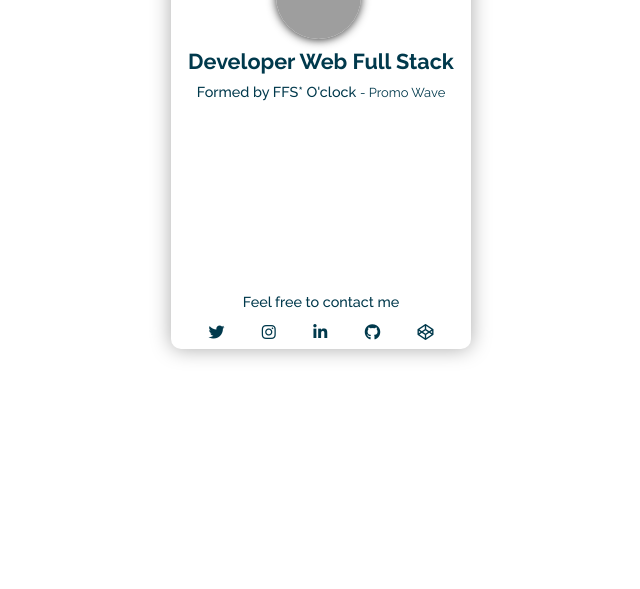
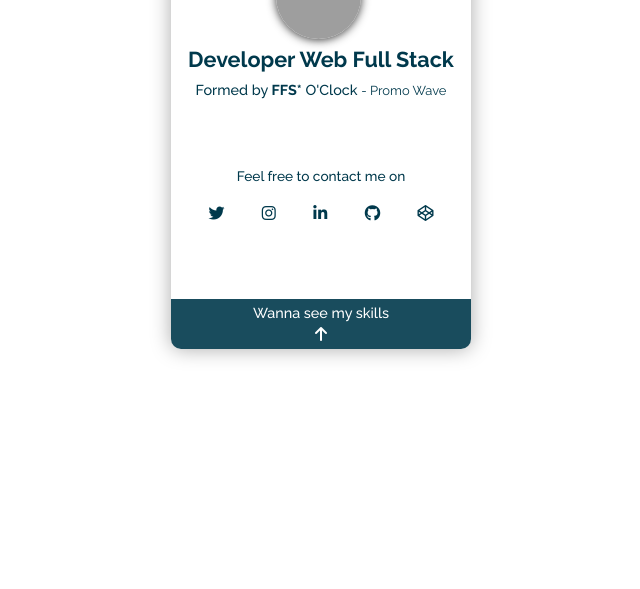
Before and after one commit to MkDs17/Card, a PHP site: page / in a window 1280 px wide. Shown: the part 139-728 px from the top of the page, without its empty margins (319-959 px from the left). Run offline with PHP 8.4, Linux system fonts and the light colour scheme; some libraries are stand-ins or nearby versions; grey boxes are pictures that could not be loaded.

Commit message:
page 1ere ok, bug sur hover div skills, a retravailler

```diff
--- a/app.js
+++ b/app.js
@@ -1,9 +1,16 @@
 var app = {
 
     card: document.getElementById('card'),
+    ffs: document.getElementById('FFS'),
+    popover :document.getElementById('popover'),
+
 
     getShadow: function() {
         app.card.classList.toggle('shadow');
+    },
+
+    handlePopover() {
+        app.popover.classList.toggle('popover-hidden');
     },
 
 
@@ -11,6 +18,9 @@ var app = {
         console.log("coucou");
         app.card.addEventListener('mouseover', app.getShadow);
         app.card.addEventListener('mouseout', app.getShadow);
+
+        app.ffs.addEventListener('mouseover', app.handlePopover);
+        app.ffs.addEventListener('mouseout', app.handlePopover);
     }
 }
 app.init();
--- a/index.php
+++ b/index.php
@@ -12,24 +12,40 @@
 
         <div class="middle-part">
             <h4>Developer Web Full Stack</h4>
-            <p>Formed by FFS* O'clock <span class="mini-title">- Promo Wave</span></p>
+
+            <div  class="formed">
+
+                <p>Formed by <span id="FFS" class="FFS">FFS*</span> <a href="https://www.oclock.io">O'Clock</a> <span class="mini-title">- Promo Wave</span>
+                </p>
+                <p id="popover" class="popover popover-hidden">Famous and French School</p>
+
+            </div>
+            <a href=""></a>
+
+            <div class="social">
+                <p>Feel free to contact me on</p>
+            </div>
+
+            <div class="social-icons">
+                <a class="twitter" href="https://twitter.com/mkdesign14"><i class="fab fa-twitter"></i></a>
+                <a class="instagram" href="https://www.instagram.com/mkds14/"><i class="fab fa-instagram"></i></a>
+                <a class="linkedin" href="https://www.linkedin.com/in/mickael-rassicot-1348a4b2/"><i class="fab fa-linkedin-in"></i></a>
+                <a class="github" href="https://github.com/MkDs17"><i class="fab fa-github"></i></a>
+                <a class="codepen" href="https://twitter.com/mkdesign14"><i class="fab fa-codepen"></i></a>
+            </div>
         </div>
 
         <div class="low-part">
+            <p>Wanna see my skills</p><i class="fas fa-arrow-up"></i>
 
-            <div>
-            <p>Feel free to contact me</p>
-            </div>
 
-            <div class="social">
-            <div class="twitter"><i class="fab fa-twitter"></i></div>
-            <div class="instagram"><i class="fab fa-instagram"></i></div>
-            <div class="linkedin"><i class="fab fa-linkedin-in"></i></div>
-            <div class="github"><i class="fab fa-github"></i></div>
-            <div class="codepen"><i class="fab fa-codepen"></i></div>
+            <div class="skills">
+                <div class="skills-contenu"></div>
             </div>
 
         </div>
+
+
 
     </div>
 
--- a/style.css
+++ b/style.css
@@ -21,6 +21,10 @@ p {
     color: #00394C;
     font-weight: 500;
 }
+a {
+    color: inherit;
+    text-decoration: inherit;
+}
 
 .card {
     display: flex;
@@ -40,7 +44,7 @@ p {
     width: 300px;
     height: 100px;
     position: relative;
-    background-image: linear-gradient( rgba(0, 0, 0, .1), rgba(0, 0, 0, 0.5) ), url(https://images.unsplash.com/photo-1526644779818-f192864daf18?ixlib=rb-1.2.1&ixid=eyJhcHBfaWQiOjEyMDd9&auto=format&fit=crop&w=2081&q=80);
+    background-image: linear-gradient( rgba(0, 0, 0, .1), rgba(0, 0, 0, 0.5) ), url(https://images.unsplash.com/photo-1526644779818-f192864daf18?ixlib=rb-1.2.1&ixid=eyJhcHBfaWQiOjEyMDd9&auto=format&fit=crop&w=400&q=60);
     border-radius: 10px 10px 0px 0px;
     background-size: cover;
     background-position: center;
@@ -50,38 +54,54 @@ p {
     position: absolute;
     top: 55px;
     left: 105px;
-    background-image: url(https://images.unsplash.com/photo-1518829579054-df4bf5d42da7?ixlib=rb-1.2.1&ixid=eyJhcHBfaWQiOjEyMDd9&auto=format&fit=crop&w=2134&q=80);
+    background-image: url(https://images.unsplash.com/photo-1518829579054-df4bf5d42da7?ixlib=rb-1.2.1&ixid=eyJhcHBfaWQiOjEyMDd9&auto=format&fit=crop&w=300&q=60);
     width: 85px;
     height: 85px;
     background-size: cover;
     background-position: bottom;
     border-radius: 50px;
     box-shadow: 0px 1px 10px #333;
+    z-index: 1;
 }
 
 .middle-part {
     width: 300px;
-    height: 280px;
+    height: 310px;
     display: flex;
     flex-direction: column;
     justify-content: start;
     align-items: center;
+    color: #00394C;
 }
 .mini-title {
     font-size: .9em;
     font-weight: lighter;
 }
-
-.low-part {
-    width: 300px;
-    height: 70px;
-    display: flex;
-    flex-direction: column;
-    justify-content: space-evenly;
-    align-items: center;
-    color: #00394C;
+.formed {
+    position: relative;
+}
+.FFS {
+    font-weight: bold;
+}
+.popover {
+    background-color: rgba(0, 57, 76, .8);
+    padding: 1em;
+    color: white;
+    font-size: .6em;
+    border-radius: 0px 5px 5px 5px;
+    position: absolute;
+    top: 23px;
+    left: 100px;
+}
+.popover-hidden {
+    background-color: rgba(0, 57, 76, 0);
+    display: none;
 }
 .social {
+    margin: 4em 0 1em;
+    font-size: .95em;
+}
+.social-icons {
     display: flex;
     align-items: center;
     justify-content: space-evenly;
@@ -112,3 +132,50 @@ p {
     text-shadow: 1px 1px 20px #ccc;
     color: #177CB4;
 }
+
+.low-part {
+    width: 300px;
+    height: 50px;
+    display: flex;
+    flex-direction: column;
+    justify-content: center;
+    align-items: center;
+    background-color: rgba(0, 57, 76, 0.9);
+    border-radius: 0 0px 10px 10px;
+    color: white;
+}
+.low-part p {
+    color: white;
+}
+.skills {
+    visibility: hidden;
+    transition: 1s;
+    width: 300px;
+    height: 352px;
+    top: 600px;
+}
+.low-part:hover .skills {
+    position: absolute;
+    visibility: visible;
+    top: 136px;
+    width: 300px;
+    height: 352px;
+    background-color: rgb(0, 57, 76);
+    border-radius: 0 0 10px 10px;
+    display: flex;
+}
+.low-part:hover .button-to-hide {
+    visibility: hidden;
+}
+.skills-contenu {
+    visibility: hidden;
+    transition: .5s;
+    height: 0px;
+    top: 300px;
+}
+.low-part:hover .skills-contenu {
+    transition: 2s;
+    position: absolute;
+    visibility: visible;
+    top: 136px;
+}
```
